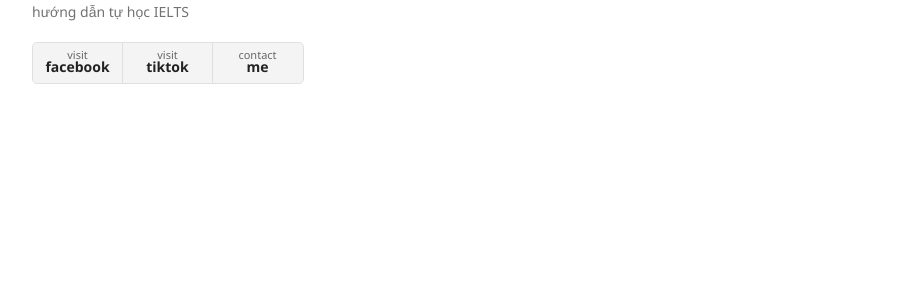
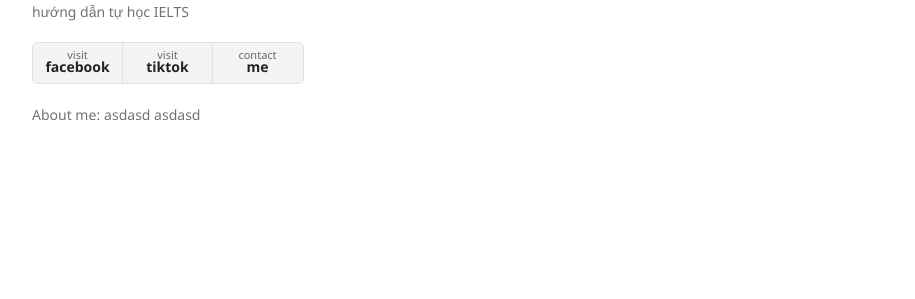
Before and after one commit to hoang-huyen-ielts/hoang-huyen-ielts.github.io, a Jekyll site: the page built from docs/SUPPORT.md, in a window 1280 px wide. Shown: the part 312-611 px from the top of the page, without its empty margins (178-1093 px from the left). Built offline with Jekyll 4.4.1, drawn with Linux system fonts in a browser that asks for light colours; our own code applies the rules of GitHub Pages for plain Markdown files.

Commit message:
Update default.html

```diff
--- a/_layouts/default.html
+++ b/_layouts/default.html
@@ -46,6 +46,9 @@
           <li><a href="mailto:hoang.huyen.ielts@gmail.com" target="_blank">contact <strong>me</strong></a></li>
         </ul>
         {% endif %}
+        About me:
+        asdasd
+        asdasd
       </header>
       <section>
 
```
